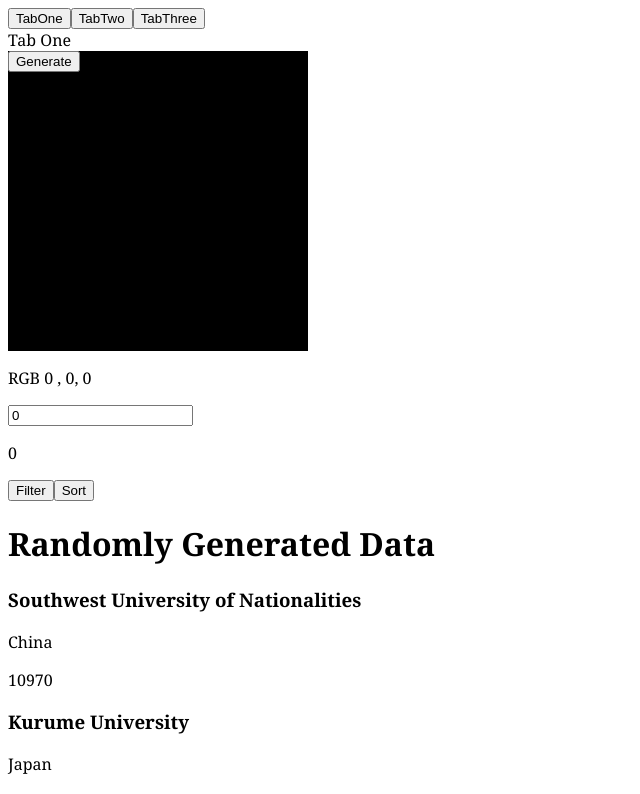
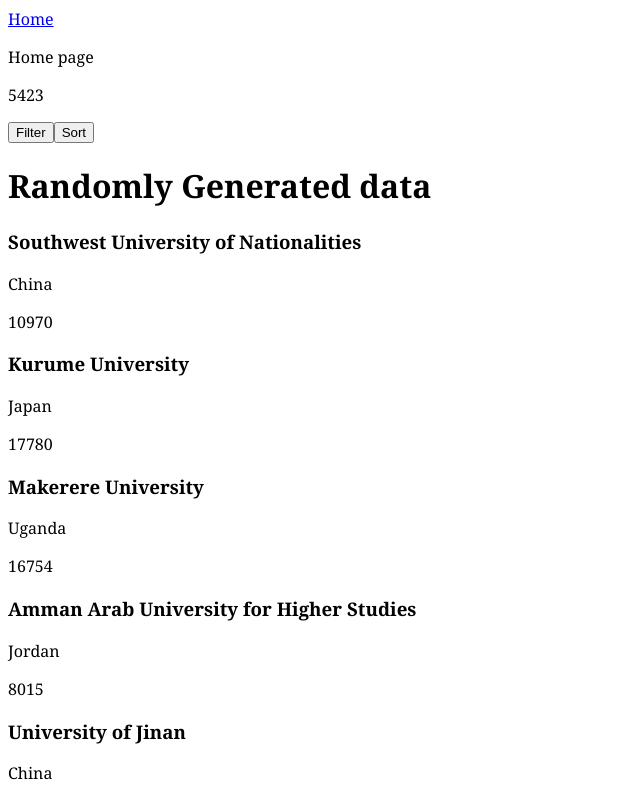
Before and after one commit to austinmula/vue-components, a Vue app: page / in a window 1280 px wide. Shown: the top 794 px of the page, without its empty margins (0-640 px from the left). Built offline with nearby package versions, Linux system fonts and the light colour scheme.

Commit message:
added first route

```diff
--- a/src/App.vue
+++ b/src/App.vue
@@ -1,6 +1,4 @@
 <script>
-import { universityData } from './dummy'
-import UniversityCard from './components/UniversityCard.vue';
 import ColorGenerator from './components/ColorGenerator.vue';
 import TabOne from './components/tabs/TabOne.vue';
 import TabTwo from './components/tabs/TabTwo.vue';
@@ -8,7 +6,6 @@
 
 export default {
     components: {
-        UniversityCard,
         ColorGenerator,
         TabOne,
         TabTwo,
@@ -16,9 +13,6 @@
     },
     data() {
         return {
-            universities: universityData,
-            topic: "Randomly Generated Data",
-            filterkey: 0,
             red: 0,
             green: 0,
             blue: 0,
@@ -41,22 +35,26 @@
 </script>
 
 <template>
+    <div class="container">
+
+    </div>
+    <!-- navigation -->
+    <router-link to="/">Home</router-link>
+    <router-view />
     <button @click="activeTab = 'TabOne'">TabOne</button>
     <button @click="activeTab = 'TabTwo'">TabTwo</button>
     <button @click="activeTab = 'TabThree'">TabThree</button>
 
-    <component :is="activeTab" />
+    <keep-alive>
+        <component :is="activeTab" />
+    </keep-alive>
+
+
     <!-- color generator with data from child to parent -->
 
     <ColorGenerator :red="red" :blue="blue" :green="green" @generate="generateRand" />
     <input type="number" name="filter-key" v-model="filterkey" />
-    <p>{{ filterkey }}</p>
 
-    <button v-on:click="filterdata">Filter</button>
-    <button v-on:click="sortData">Sort</button>
-    <h1>{{ topic }}</h1>
-    <UniversityCard v-for="uni in universities" :key="uni.id" :university="uni.university" :country="uni.country"
-        :population="uni.population" />
 </template>
 
 <style lang="scss">
--- a/src/components/tabs/TabOne.vue
+++ b/src/components/tabs/TabOne.vue
@@ -1,6 +1,5 @@
 <template>
     <div>
-
         Tab One
     </div>
 </template>
--- a/src/index.js
+++ b/src/index.js
@@ -1,13 +1,9 @@
 import * as Vue from "vue";
-import * as VueRouter from "vue-router";
+import router from "./router/routes";
+
 import App from "./App.vue";
 
-const routes = [{ path: "/", component: App }];
-const router = VueRouter.createRouter({
-    routes,
-    history: VueRouter.createWebHistory(),
-});
+const app = Vue.createApp(App);
 
-const app = Vue.createApp(App);
 app.use(router);
 app.mount("#root");
--- /dev/null
+++ b/src/pages/Home.vue
@@ -0,0 +1,29 @@
+<template>
+    <p>Home page</p>
+    <p>{{ filterkey }}</p>
+
+    <button v-on:click="filterdata">Filter</button>
+    <button v-on:click="sortData">Sort</button>
+    <h1>{{ topic }}</h1>
+    <UniversityCard v-for="uni in universities" :key="uni.id" :university="uni.university" :country="uni.country"
+        :population="uni.population" />
+</template>
+
+<script>
+import { universityData } from '../dummy'
+import UniversityCard from '../components/UniversityCard.vue';
+
+
+export default {
+    data() {
+        return {
+            filterkey: 5423,
+            topic: "Randomly Generated data",
+            universities: universityData,
+        }
+    }, components: {
+        UniversityCard
+    }
+}
+
+</script>
--- /dev/null
+++ b/src/router/routes.js
@@ -0,0 +1,13 @@
+import * as VueRouter from "vue-router";
+import Home from '../pages/Home.vue'
+
+
+const routes = [{ path: "/", component: Home }];
+const router = VueRouter.createRouter({
+    routes,
+    history: VueRouter.createWebHistory(),
+});
+
+
+
+export default router;
--- a/src/styles.scss
+++ b/src/styles.scss
@@ -6,3 +6,9 @@
   width: 300px;
   height: 300px;
 }
+
+.container {
+  width: 90%;
+  margin: auto;
+  background: #333;
+}
```
